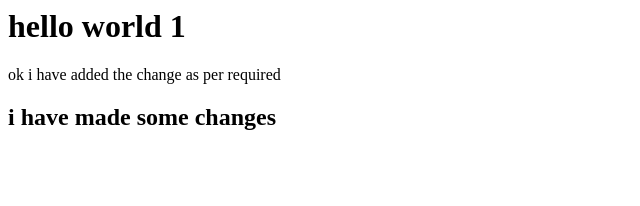
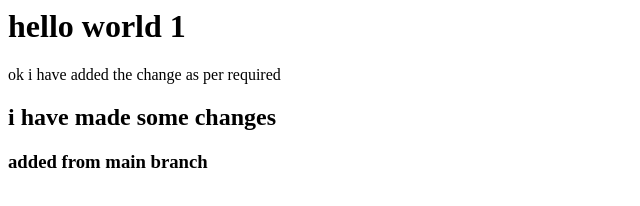
Before and after one commit to mrugeshsimrun/practice2, a plain HTML site: page index.html in a window 1280 px wide. Shown: the whole page, without its empty margins (0-640 px from the left). Drawn offline with Linux system fonts and the light colour scheme.

Commit message:
main: index file changed

```diff
--- a/index.html
+++ b/index.html
@@ -12,6 +12,7 @@ ok i have added the change as per required
 i have made some changes
 
 </h2>
+<h3> added from main branch</h3>
 </body>
 
 </html>
```
